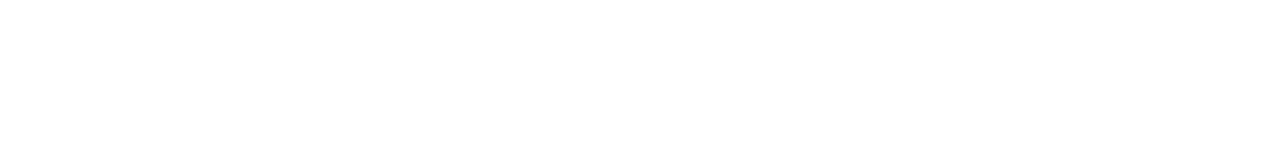
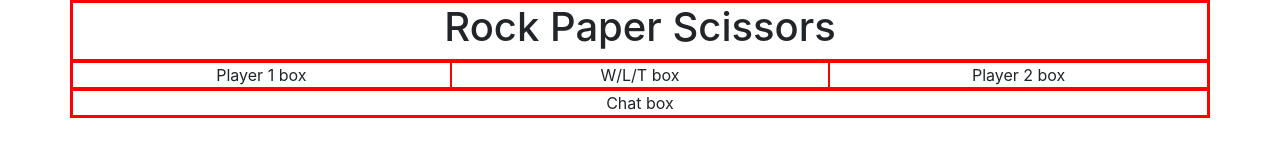
Before and after one commit to Timothyb92/RPS-Multiplayer, a plain HTML site: page index.html in a window 1280 px wide. Drawn offline with nearby package versions, Linux system fonts and the light colour scheme.

Commit message:
Added wireframe for index.html and created a css file

```diff
--- /dev/null
+++ b/assets/css/style.css
@@ -0,0 +1,3 @@
+div {
+    border: red 1px solid;
+}
--- a/index.html
+++ b/index.html
@@ -7,6 +7,7 @@
     <link rel="stylesheet" href="https://stackpath.bootstrapcdn.com/bootstrap/4.1.3/css/bootstrap.min.css"
         integrity="sha384-MCw98/SFnGE8fJT3GXwEOngsV7Zt27NXFoaoApmYm81iuXoPkFOJwJ8ERdknLPMO"
         crossorigin="anonymous">
+        <link rel="stylesheet" href="assets/css/style.css">
     <script
         src="https://code.jquery.com/jquery-3.3.1.min.js"
         integrity="sha256-FgpCb/KJQlLNfOu91ta32o/NMZxltwRo8QtmkMRdAu8="
@@ -15,6 +16,20 @@
     <script src="assets/javascript/main.js"></script>
 </head>
 <body>
-
+    <div class="container">
+        <div class="row text-center">
+            <div class="col-md-12">
+                <h1>Rock Paper Scissors</h1>
+            </div>
+        </div>
+        <div class="row text-center">
+            <div class="col-md-4">Player 1 box</div>
+            <div class="col-md-4">W/L/T box</div>
+            <div class="col-md-4">Player 2 box</div>
+        </div>
+        <div class="row text-center">
+            <div class="col-md-12">Chat box</div>
+        </div>
+    </div>
 </body>
 </html>
```
